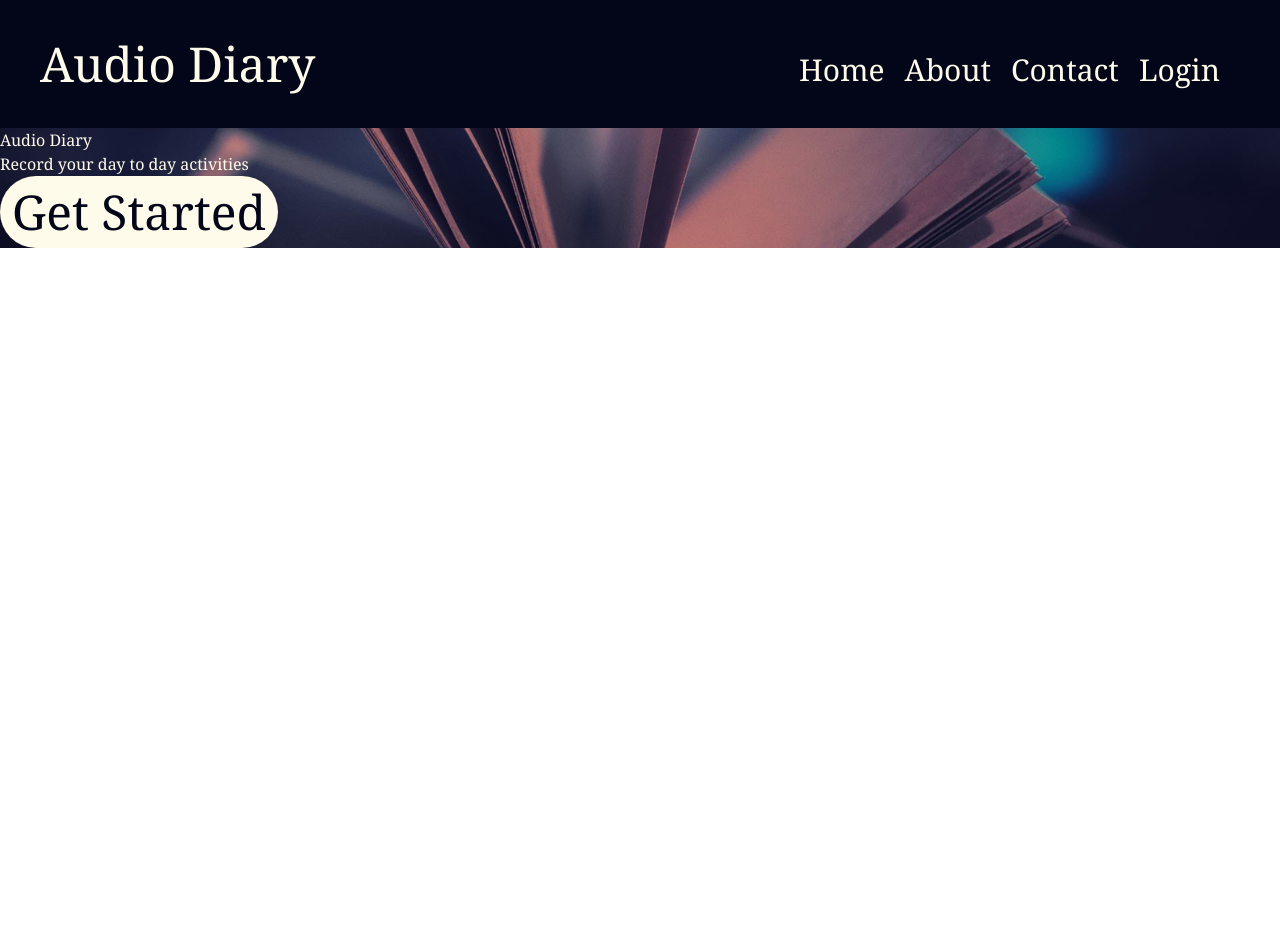
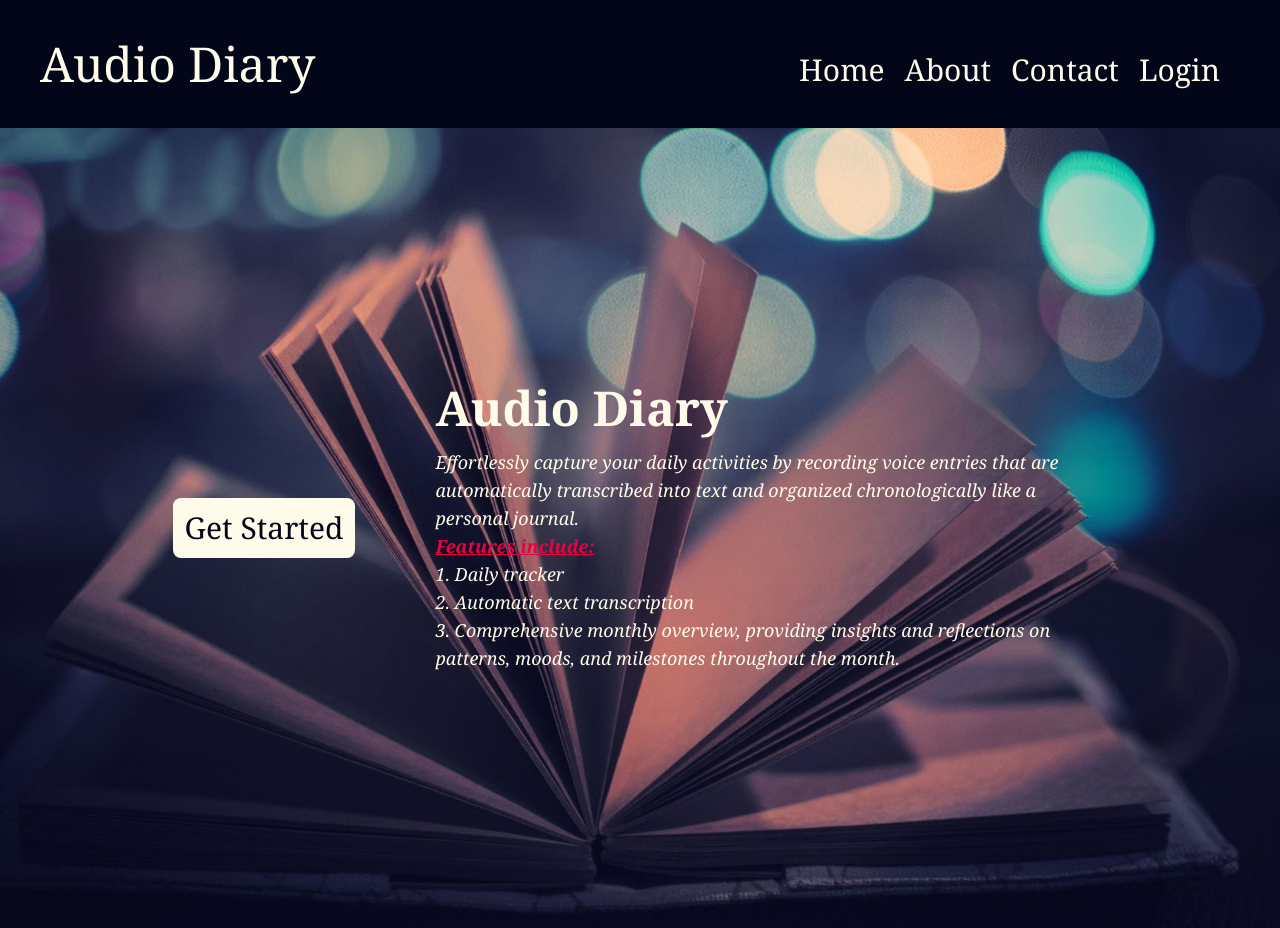
Before and after one commit to BravenMo/AudioDiaryMakerFrontend, an Angular app: page /home in a window 1280 px wide. Before the commit the page ends 800 px from the top, so only its background shows below. Built offline with nearby package versions, Linux system fonts and the light colour scheme.

Commit message:
Made home component changes

```diff
--- a/src/app/components/home/home.component.html
+++ b/src/app/components/home/home.component.html
@@ -1,12 +1,24 @@
-<!-- <img src="/.jpg"> -->
- <div class="font-serif text-amber-50">
-    <div class="bg-[url(/74859-journal.jpg)] bg-local bg-cover bg-center">
-        <h1>Audio Diary</h1>
-        <p>
-            Record your day to day activities
-        </p>
-        <button class="bg-amber-50 rounded-full p-3 text-5xl text-slate-950 transition delay-100 duration-200 ease-in-out hover:-translate-y-1 hover:scale-110 hover:bg-rose-600" (click)="hi()">
+<div class="font-serif text-amber-50">
+    <div class="relative w-full h-screen flex items-center justify-center">
+    <img src="/74859-journal.jpg" alt="Background" class="absolute inset-0 w-full h-full object-cover -z-10">
+    <div class="relative flex items-center justify-center w-4/5 max-w-8xl mx-auto space-x-20">
+        <button class="bg-amber-50 rounded-lg p-3 text-3xl text-slate-950 transition delay-100 duration-200 ease-in-out hover:-translate-y-1 hover:scale-110 hover:bg-rose-600" (click)="hi()">
             Get Started
         </button>
+        <div class="flex flex-col items-start space-y-4 max-w-2xl">
+            <h1 class="text-5xl font-bold">Audio Diary</h1>
+            <p class="italic text-lg">
+                Effortlessly capture your daily activities by recording voice entries that are automatically transcribed into text and organized chronologically like a personal journal.
+                <br/>
+                <span class="underline font-bold text-rose-600">Features include:</span>
+                <br/>
+                1. Daily tracker
+                <br/>
+                2. Automatic text transcription
+                <br/>
+                3. Comprehensive monthly overview, providing insights and reflections on patterns, moods, and milestones throughout the month.
+            </p>
+        </div>
     </div>
- </div>
+    </div>
+</div>
```
